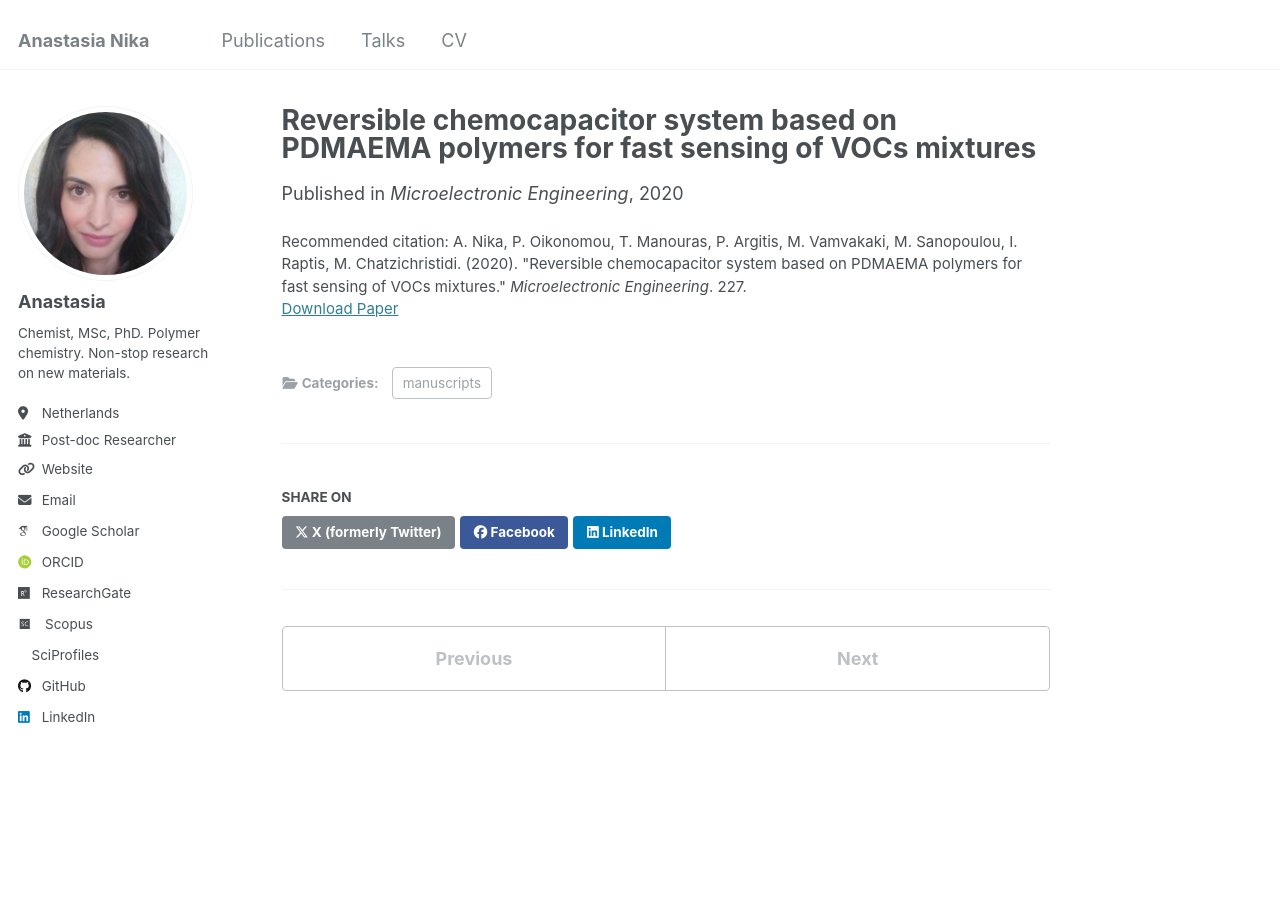
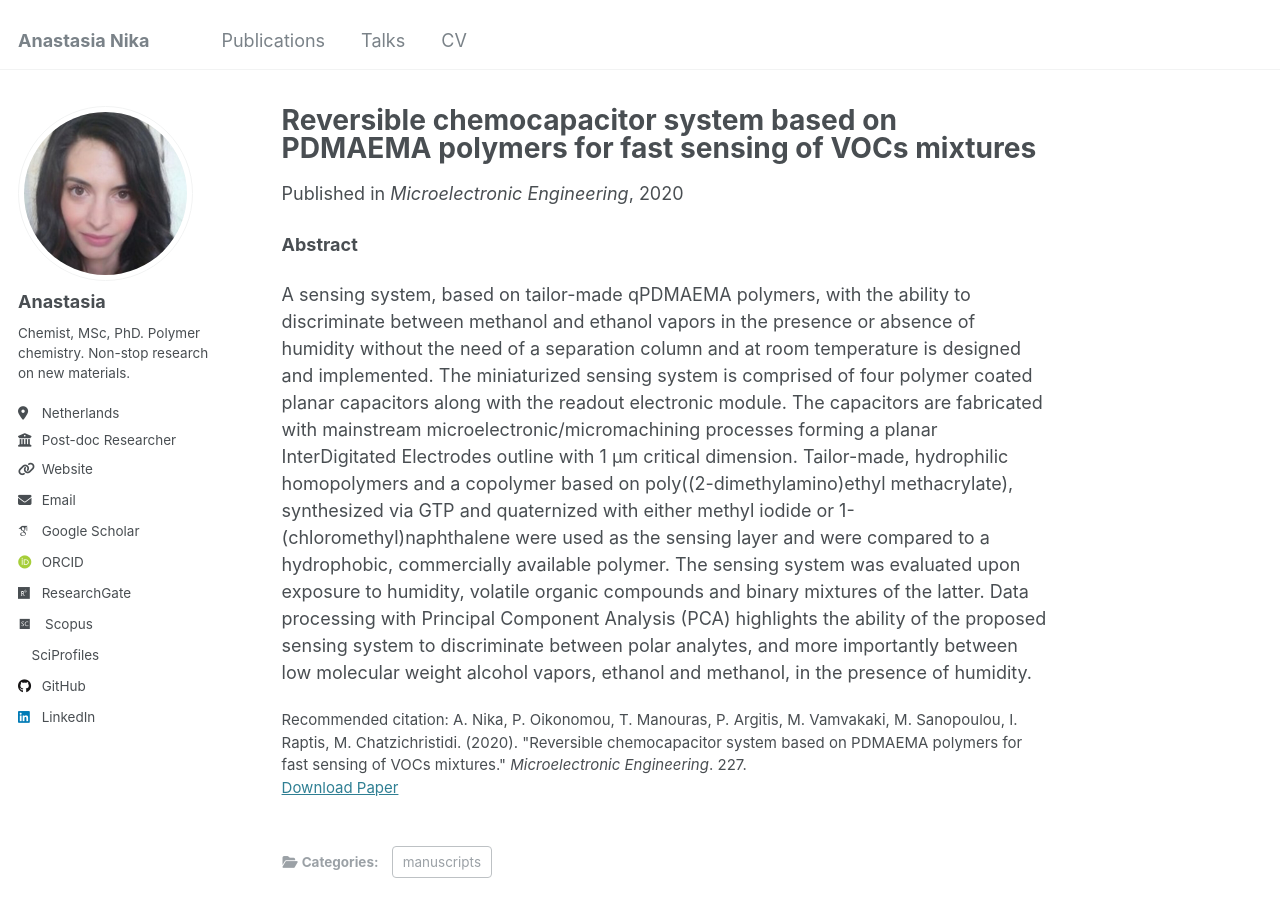
Before and after one commit to anastasianika/anastasianika.github.io, a Jekyll site: the page built from _publications/nika15042020.md, in a window 1280 px wide and 900 px high. Built offline with Jekyll 4.4.1, drawn with Linux system fonts in a browser that asks for light colours; some web fonts are replaced.

Commit message:
Update nika15042020.md

```diff
--- a/_publications/nika15042020.md
+++ b/_publications/nika15042020.md
@@ -10,3 +10,7 @@ venue: 'Microelectronic Engineering'
 paperurl: 'https://doi.org/10.1016/j.mee.2020.111304'
 citation: 'A. Nika, P. Oikonomou, T. Manouras, P. Argitis, M. Vamvakaki, M. Sanopoulou, I. Raptis, M. Chatzichristidi. (2020). &quot;Reversible chemocapacitor system based on PDMAEMA polymers for fast sensing of VOCs mixtures.&quot; <i>Microelectronic Engineering</i>. 227.'
 ---
+
+**Abstract**
+
+A sensing system, based on tailor-made qPDMAEMA polymers, with the ability to discriminate between methanol and ethanol vapors in the presence or absence of humidity without the need of a separation column and at room temperature is designed and implemented. The miniaturized sensing system is comprised of four polymer coated planar capacitors along with the readout electronic module. The capacitors are fabricated with mainstream microelectronic/micromachining processes forming a planar InterDigitated Electrodes outline with 1 μm critical dimension. Tailor-made, hydrophilic homopolymers and a copolymer based on poly((2-dimethylamino)ethyl methacrylate), synthesized via GTP and quaternized with either methyl iodide or 1-(chloromethyl)naphthalene were used as the sensing layer and were compared to a hydrophobic, commercially available polymer. The sensing system was evaluated upon exposure to humidity, volatile organic compounds and binary mixtures of the latter. Data processing with Principal Component Analysis (PCA) highlights the ability of the proposed sensing system to discriminate between polar analytes, and more importantly between low molecular weight alcohol vapors, ethanol and methanol, in the presence of humidity.
```
